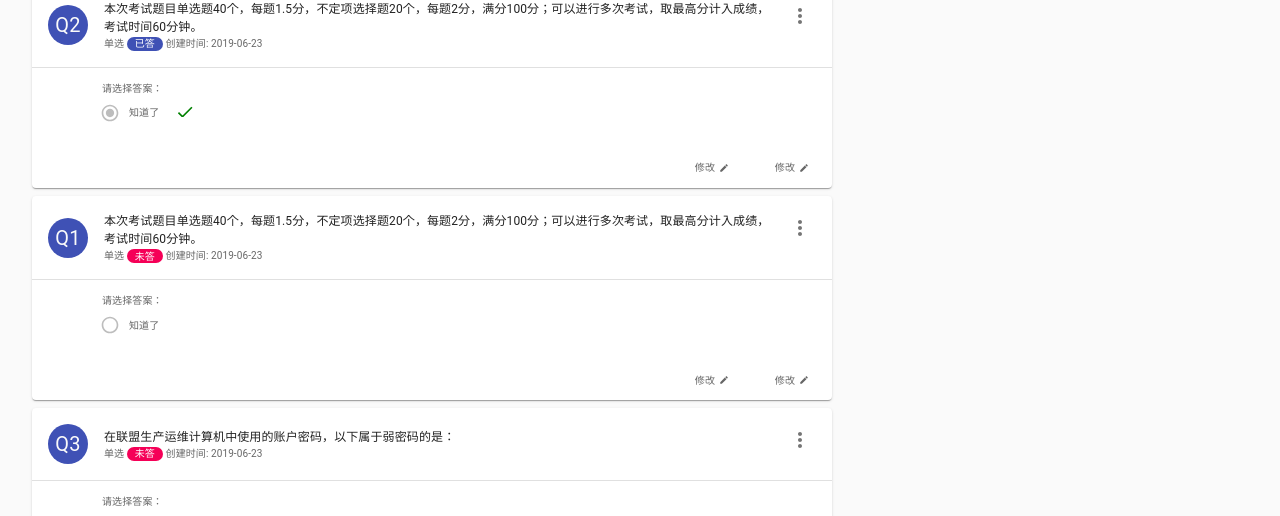
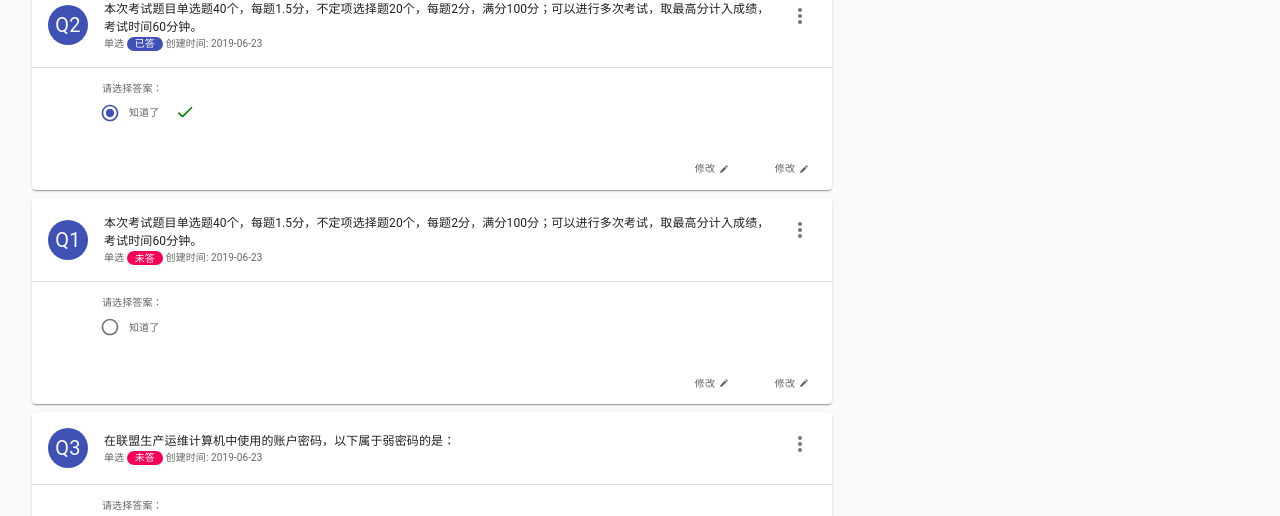
Before and after one commit to Mainzxq/testing-front, a React (Create React App) app: page / in a window 1280 px wide. Shown: the part 272-788 px from the top of the page. Built offline with nearby package versions, Linux system fonts and the light colour scheme.

Commit message:
haha maybe

```diff
--- a/src/components/question/QuestionItem.js
+++ b/src/components/question/QuestionItem.js
@@ -22,7 +22,7 @@ import {
   Button,
   Divider
 } from "@material-ui/core";
-import {  indigo } from "@material-ui/core/colors";
+import { indigo } from "@material-ui/core/colors";
 import { makeStyles } from "@material-ui/core/styles";
 
 const useSytles = makeStyles(theme => ({
@@ -59,10 +59,20 @@ const useSytles = makeStyles(theme => ({
 const QuestionItem = ({ props }) => {
   const { answered, id, type, title, craeteDate, options } = props;
   const classes = useSytles();
-  const [optionsa, setOptionsa] = React.useState({});
+  const [optionsa, setOptionsa] = React.useState(options);
 
   const handleChange = e => {
-    setOptionsa(e.target.value);
+    const opt = options.map(item => {
+      if (item.id === e.target.value) {
+        item.isRight = true;
+      } else {
+        item.isRight = false;
+      }
+    });
+    console.log(opt);
+    // optionsa[e.target.value].isRight = false;
+    setOptionsa({ opt });
+    console.log(e.target);
   };
   return (
     <Card className={classes.card}>
@@ -113,7 +123,7 @@ const QuestionItem = ({ props }) => {
           <RadioGroup
             aria-label="position"
             name={id}
-            value={optionsa}
+            value={optionsa.id}
             onChange={handleChange}
           >
             {options.map(item => (
@@ -126,7 +136,7 @@ const QuestionItem = ({ props }) => {
                       fontSize="small"
                       icon={<RadioButtonUnchecked fontSize="small" />}
                       checkedIcon={<RadioButtonChecked fontSize="small" />}
-                      disabled={true}
+                      disabled={false}
                       checked={item.isRight}
                     />
                   }
@@ -158,7 +168,7 @@ const QuestionItem = ({ props }) => {
       <div style={{ float: "right" }}>
         <Button
           size="small"
-          style={{ height: 24, width: 40, margin: 8 }}
+          style={{ height: 26, width: 40, margin: 8 }}
           className={classes.normal}
         >
           修改
@@ -166,7 +176,7 @@ const QuestionItem = ({ props }) => {
         </Button>
         <Button
           size="small"
-          style={{ height: 24, width: 40, margin: 8 }}
+          style={{ height: 26, width: 40, margin: 8 }}
           className={classes.normal}
         >
           修改
```
Also changed, not shown: 1 other file (tests, documents, lock files or other folders).
